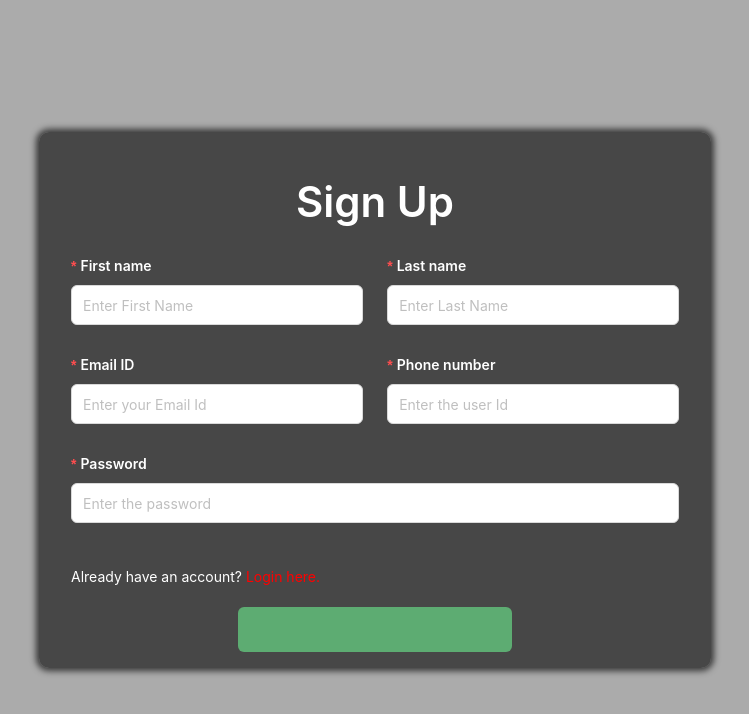
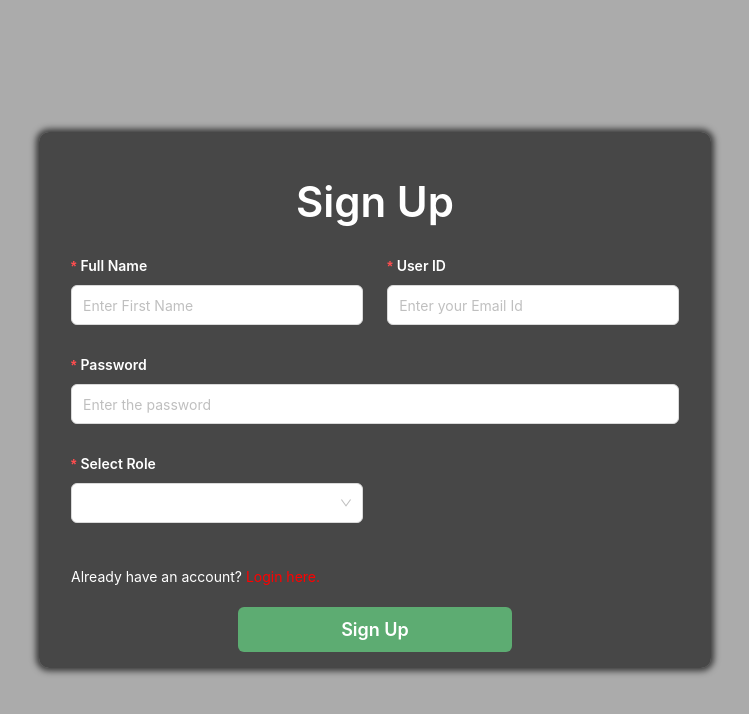
Before and after one commit to GuhanUK/DemoProject, a React (Create React App) app: page /register in a window 1280 px wide. Shown: the top 714 px of the page, without its empty margins (265-1014 px from the left). Built offline with nearby package versions, Linux system fonts and the light colour scheme.

Commit message:
main
setup commit 3

```diff
--- a/package.json
+++ b/package.json
@@ -8,6 +8,7 @@
     "@testing-library/user-event": "^13.5.0",
     "antd": "^5.19.0",
     "axios": "^1.7.2",
+    "jwt-decode": "^4.0.0",
     "react": "^18.3.1",
     "react-dom": "^18.3.1",
     "react-router-dom": "^6.24.0",
--- a/src/Login/index.js
+++ b/src/Login/index.js
@@ -1,21 +1,105 @@
-import React from "react";
+import React, { useEffect, useState } from "react";
 import LoginStyle from "./style";
 import { Button, Form, Input, Spin } from "antd";
+import { useNavigate } from "react-router-dom";
+import axios from "axios";
+import { jwtDecode } from "jwt-decode";
 
 const Login = () => {
+  const [form] = Form.useForm();
+  const navigate = useNavigate();
+  const [loading, setLoading] = useState(false);
+  const [errorMsg, setErrorMsg] = useState("");
+  let baseUrl = "http://localhost:8080/login";
+  const isLoggedIn = localStorage.getItem("isLoggedIn");
+  console.log("Login ~ isLoggedIn---->", isLoggedIn);
+
+  useEffect(() => {
+    if (isLoggedIn) {
+      console.log("inside if condition");
+      navigate("/");
+    }
+    // else{
+    console.log("inside else condition");
+    navigate("/login");
+    // }
+  }, [isLoggedIn]);
+
+  const handleSubmit = async (e) => {
+    console.log("submitted!!", e);
+    let obj = {
+      userName: e.email,
+      password: e.password,
+    };
+    setLoading(true);
+    try {
+      let response = await axios.post(`${baseUrl}login`, obj);
+      if (response.data.status) {
+        setLoading(false);
+        const userToken = response?.data?.authToken;
+        const decodedUser = userToken
+          ? jwtDecode(response.data?.authToken)
+          : "";
+        console.log("decodedUser--->", decodedUser);
+        let result = {};
+        // if (userToken) {
+        //   result = {
+        //     isLoggedIn: true,
+        //     authToken: userToken,
+        //     user: decodedUser,
+        //   };
+        // }
+        // if(obj.emailId === "admin@gmail.com" && obj.password === "admin@001"){
+        //   console.log("This is admin user!!");
+        //   localStorage.setItem("isAdmin", "Admin");
+        //   localStorage.setItem("isLoggedIn", JSON.stringify(result.isLoggedIn));
+        //   localStorage.setItem("user", JSON.stringify(result));
+        //   localStorage.setItem("userData", JSON.stringify(decodedUser));
+        //   const authUser = localStorage.getItem("user");
+        //   const user = JSON.parse(authUser);
+        //   navigate("/admin");
+        // }
+        // else{
+        //   localStorage.setItem("isAdmin", "User");
+        //   localStorage.setItem("isLoggedIn", JSON.stringify(result.isLoggedIn));
+        //   localStorage.setItem("user", JSON.stringify(result));
+        //   localStorage.setItem("userData", JSON.stringify(decodedUser));
+        //   const authUser = localStorage.getItem("user");
+        //   const user = JSON.parse(authUser);
+        //   navigate("/");
+        // }
+      }
+    } catch (error) {
+      console.log("error while making api call..", error);
+      let message = error?.response?.data?.message || "Error while login!!";
+      setErrorMsg(message);
+      setLoading(false);
+      return false;
+    }
+  };
+
+  const handleValidatePassword = (rule, value) => {
+    if (!value) {
+      return Promise.reject("Password is required!");
+    } else if (value.length < 8) {
+      return Promise.reject("Password must be at least 8 characters long!");
+    } else {
+      return Promise.resolve();
+    }
+  };
   return (
     <>
       <LoginStyle>
         <div className="container_wrap">
-          {/* {loading && <Spin spinning={loading} fullscreen size="large" />} */}
+          {loading && <Spin spinning={loading} fullscreen size="large" />}
 
           <div className="login_container">
             <div className="container_data">
               <h1 className="login_title">Sign In</h1>
               <div className="login_form">
                 <Form
-                //   onFinish={handleSubmit}
-                //   form={form}
+                  onFinish={handleSubmit}
+                  form={form}
                   className=""
                   autoComplete="off"
                   layout="vertical"
@@ -49,7 +133,7 @@ const Login = () => {
                     rules={[
                       {
                         required: true,
-                        // validator: handleValidatePassword,
+                        validator: handleValidatePassword,
                       },
                     ]}
                   >
@@ -60,17 +144,17 @@ const Login = () => {
                       maxLength={50}
                     />
                   </Form.Item>
-                  {/* {errorMsg && (
+                  {errorMsg && (
                     <p className="error_msg text-danger text-left mb-0 ">
                       {errorMsg}
                     </p>
-                  )} */}
+                  )}
 
                   <p className="signup_tag">
                     Don't have an account?{" "}
                     <span
                       className="signup_link"
-                    //   onClick={() => navigate("/register")}
+                      onClick={() => navigate("/register")}
                     >
                       Create here.
                     </span>
@@ -82,12 +166,11 @@ const Login = () => {
                       type="submit"
                       htmlType="submit"
                     >
-                      {/* {loading ? (
+                      {loading ? (
                         <Spin spinning={loading} size="small" />
                       ) : (
                         "Sign in"
-                      )} */}
-                      Sign In
+                      )}
                     </Button>
                   </div>
                 </Form>
--- a/src/Login/style.js
+++ b/src/Login/style.js
@@ -63,6 +63,7 @@ const LoginStyle = Styled.div`
         font-weight: 600;
     }
     .login_form_input{
+        width: 100%;
         height: 40px;
     }
     .signup_link{
@@ -73,7 +74,9 @@ const LoginStyle = Styled.div`
         color:white;
         text-align:left;
     }
-
+    .existing_content{
+        width: 100%;
+    }
     .payment_form{
         display: flex;
         flex-wrap: wrap;
--- a/src/Signup/index.js
+++ b/src/Signup/index.js
@@ -1,75 +1,124 @@
 import React, { useState } from "react";
 import LoginStyle from "../Login/style";
-import { Form, Input, Button, Spin } from "antd";
+import { Form, Input, Button, Spin, Select } from "antd";
 import { useNavigate } from "react-router-dom";
 import axios from "axios";
 
 export const SignUp = () => {
-//   const [form] = Form.useForm();
-//   const navigate = useNavigate();
-//   const [loading, setLoading] = useState(false);
-//   const [errorMsg, setErrorMsg] = useState("");
+  const [form] = Form.useForm();
+  const navigate = useNavigate();
+  const [loading, setLoading] = useState(false);
+  const [errorMsg, setErrorMsg] = useState("");
+  const [roleName, setRoleName] = useState({ value: "", label: "" });
+  const [orgName, setOrgName] = useState({ value: "", label: "" });
+  // const [roleName, setRoleName] = useState()
+  let baseUrl = "http://localhost:8080/";
 
-//   let baseUrl = "http://127.0.0.1:3000/agri/";
+  const options = [
+    {
+      value: "2",
+      label: "Organization",
+    },
+    {
+      value: "3",
+      label: "User",
+    },
+  ];
 
-//   const handleSubmit = async (e) => {
-//     console.log("submitted!!", e);
-//     let obj = {
-//       emailId: e.email,
-//       password: e.password,
-//       firstName: e.firstName,
-//       lastName: e.lastName,
-//       phoneNumber: e.phone,
-//     };
-//     setLoading(true);
-//     try {
-//       let response = await axios.post(`${baseUrl}register`, obj);
-//       console.log("response==>", response);
-//       if (response.data.status) {
-//         setLoading(false);
-//         navigate("/login");
-//       }
-//     } catch (error) {
-//       console.log("error while making api call..", error);
-//       let message = error?.response?.data?.message || "Error while login!!"
-//       setErrorMsg(message);
-//       setLoading(false);
-//       return false;
+  const options1 = [
+    {
+      value: "0",
+      label: "Organization A",
+    },
+    {
+      value: "1",
+      label: "Organization B",
+    },
+    {
+      value: "2",
+      label: "Organization C",
+    },
+  ];
 
-//     }
-//   };
+  const handleSelectRole = (value) => {
+    const selectedOption = options.find((option) => option.value === value);
+    setRoleName({
+      value: value,
+      label: selectedOption ? selectedOption.label : "",
+    });
+  };
+  const handleSelectOrg = (value) => {
+    const selectedOption = options1.find((option) => option.value === value);
+    setOrgName({
+      value: value,
+      label: selectedOption ? selectedOption.label : "",
+    });
+  };
+  console.log("roleName--->", roleName);
+  const handleSubmit = async (values) => {
+    const { firstName, email, password, role_id, org_id } = values;
+    let obj = {
+      user_id: "",
+      userName: firstName,
+      emailId: email,
+      password: password,
+      role_id: role_id,
+      org_id: org_id,
+      org_name: orgName,
+      role_name: roleName.label,
+    };
+    console.log("submitted!!", obj);
+    setLoading(true);
+    try {
+      let response = await axios.post(`${baseUrl}sign-up`, obj);
+      console.log("response==>", response);
+      if (response.data.status) {
+        setLoading(false);
+        navigate("/login");
+      }
+    } catch (error) {
+      console.log("error while making api call..", error);
+      let message = error?.response?.data?.message || "Error while login!!";
+      setErrorMsg(message);
+      setLoading(false);
+      return false;
+    }
+  };
 
-//   const handleValidatePassword = (rule, value) => {
-//     if (!value) {
-//       return Promise.reject("Password is required!");
-//     } else if (value.length < 8) {
-//       return Promise.reject("Password must be at least 8 characters long!");
-//     } else {
-//       return Promise.resolve();
-//     }
-//   };
+  const handleValidatePassword = (rule, value) => {
+    if (!value) {
+      return Promise.reject("Password is required!");
+    } else if (value.length < 8) {
+      return Promise.reject("Password must be at least 8 characters long!");
+    } else {
+      return Promise.resolve();
+    }
+  };
 
   return (
     <LoginStyle>
       <div className="container_wrap">
-        {/* {loading && <Spin spinning={loading} fullscreen size="large" />} */}
+        {loading && <Spin spinning={loading} fullscreen size="large" />}
 
         <div className="login_container">
           <div className="signup_container_data">
             <h1 className="login_title">Sign Up</h1>
             <div className="signup_form">
               <Form
-                // onFinish={handleSubmit}
-                // form={form}
+                onFinish={handleSubmit}
+                form={form}
                 className="payment_form"
                 layout="vertical"
                 initialValues={{
+                  firstName: "",
                   email: "",
                   password: "",
+                  role_id: "",
+                  org_Id: "",
                 }}
               >
                 <Form.Item
-                  label="First name"
+                  label="Full Name"
                   className="signup_form_label mb-1"
                   name="firstName"
                   rules={[
@@ -86,24 +135,7 @@ export const SignUp = () => {
                   />
                 </Form.Item>
                 <Form.Item
-                  label="Last name"
-                  className="signup_form_label mb-1"
-                  name="lastName"
-                  rules={[
-                    {
-                      required: true,
-                      message: "Last Name is required!",
-                    },
-                  ]}
-                >
-                  <Input
-                    placeholder="Enter Last Name"
-                    className="login_form_input"
-                    maxLength={50}
-                  />
-                </Form.Item>
-                <Form.Item
-                  label="Email ID"
+                  label="User ID"
                   className="signup_form_label mb-1"
                   name="email"
                   rules={[
@@ -120,7 +152,7 @@ export const SignUp = () => {
                     maxLength={50}
                   />
                 </Form.Item>
-                <Form.Item
+                {/* <Form.Item
                   label="Phone number"
                   className="signup_form_label mb-1"
                   name="phone"
@@ -140,7 +172,8 @@ export const SignUp = () => {
                     className="login_form_input"
                     maxLength={10}
                   />
-                </Form.Item>
+                </Form.Item> */}
+
                 <Form.Item
                   label="Password"
                   className="registerpassword_field mb-1"
@@ -148,7 +181,7 @@ export const SignUp = () => {
                   rules={[
                     {
                       required: true,
-                    //   validator: handleValidatePassword,
+                      validator: handleValidatePassword,
                     },
                   ]}
                 >
@@ -159,28 +192,81 @@ export const SignUp = () => {
                     maxLength={50}
                   />
                 </Form.Item>
-                {/* {errorMsg && <p className="error_msg text-danger mb-0 ">{errorMsg}</p> } */}
-
+                <Form.Item
+                  label="Select Role"
+                  className="signup_form_label mb-1"
+                  name="role_id"
+                  rules={[
+                    {
+                      required: true,
+                      message: "Role is required!",
+                    },
+                  ]}
+                >
+                  <Select
+                    showSearch
+                    className="login_form_input"
+                    onChange={handleSelectRole}
+                    placeholder="Search to Select"
+                    optionFilterProp="label"
+                    filterSort={(optionA, optionB) =>
+                      (optionA?.label ?? "")
+                        .toLowerCase()
+                        .localeCompare((optionB?.label ?? "").toLowerCase())
+                    }
+                    options={options}
+                  />
+                </Form.Item>
+                {roleName.label === "Organization" &&
+                    <Form.Item
+                    label="Select Organization"
+                    className="signup_form_label mb-1"
+                    name="org_id"
+                    rules={[
+                        {
+                        required: true,
+                        message: "Organization is required!",
+                        },
+                    ]}
+                    >
+                    <Select
+                        showSearch
+                        className="login_form_input"
+                        onChange={handleSelectOrg}
+                        placeholder="Search to Select"
+                        optionFilterProp="label"
+                        filterSort={(optionA, optionB) =>
+                        (optionA?.label ?? "")
+                            .toLowerCase()
+                            .localeCompare((optionB?.label ?? "").toLowerCase())
+                        }
+                        options={options1}
+                    />
+                    </Form.Item>
+                }
+                <div className="existing_content mt-1">
                     <p className="signup_tag">
                     Already have an account?{" "}
                     <span
                         className="signup_link"
-                    // onClick={() => navigate("/login")}
+                        onClick={() => navigate("/login")}
                     >
                         Login here.
                     </span>
                     </p>
+                </div>
+
                 <div className="text-center register_button_section">
                   <Button
                     className="form_btn mt-4"
                     type="submit"
                     htmlType="submit"
                   >
-                    {/* {loading ? (
+                    {loading ? (
                       <Spin spinning={loading} size="small" />
                     ) : (
                       "Sign Up"
-                    )} */}
+                    )}
                   </Button>
                 </div>
               </Form>
```
Also changed, not shown: 1 other file (tests, documents, lock files or other folders). Lines whose indentation alone changed are shown as unchanged.
